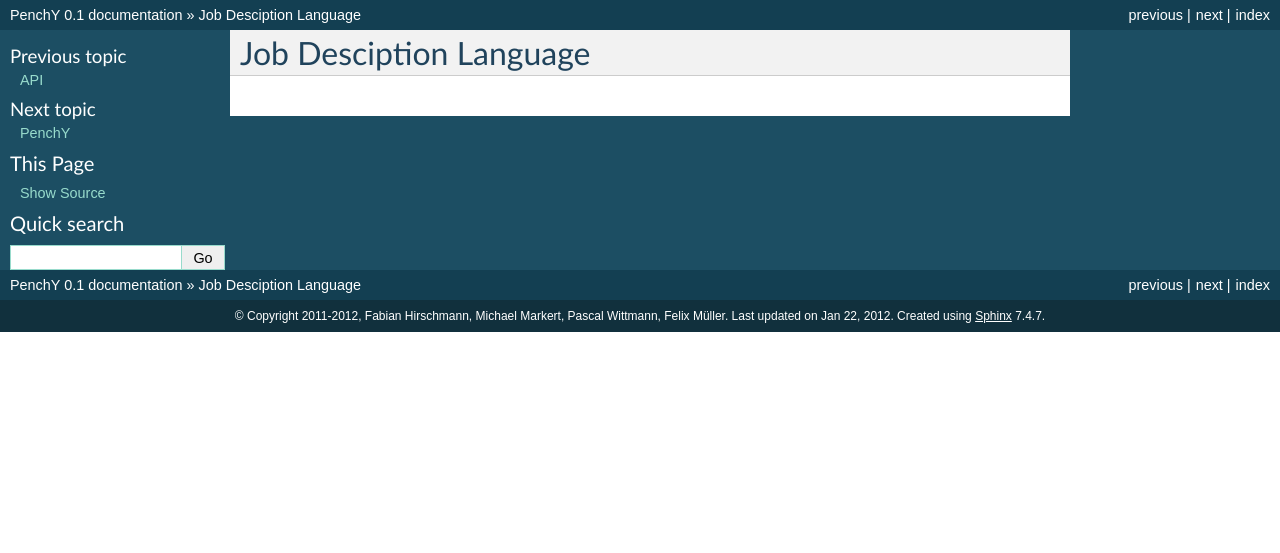
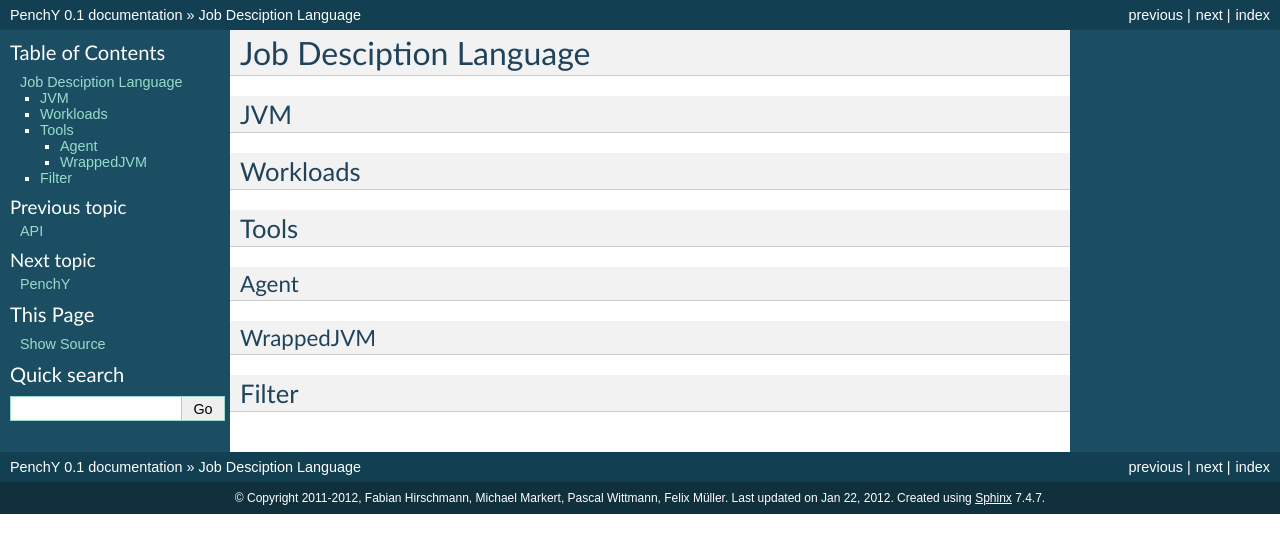
Before and after one commit to fhirschmann/penchy, a Sphinx documentation site: the page built from docs/job.rst, in a window 1280 px wide. Shown: the top 553 px of the page. Built offline with Sphinx 7.4.7, drawn with Linux system fonts in a browser that asks for light colours; formulas are drawn with MathJax 3.

Commit message:
doc: Add some stubs.
Signed-off-by: Michael Markert <markert.michael@googlemail.com>

```diff
--- a/docs/arch.rst
+++ b/docs/arch.rst
@@ -29,6 +29,11 @@
 
     }
 
+Pipeline-Dependencies
+---------------------
+
+Input/Output Validation
+-----------------------
 
 Client
 ======
--- a/docs/job.rst
+++ b/docs/job.rst
@@ -1,3 +1,21 @@
 =======================
 Job Desciption Language
 =======================
+
+JVM
+===
+
+Workloads
+=========
+
+Tools
+=====
+
+Agent
+-----
+
+WrappedJVM
+----------
+
+Filter
+======
```
